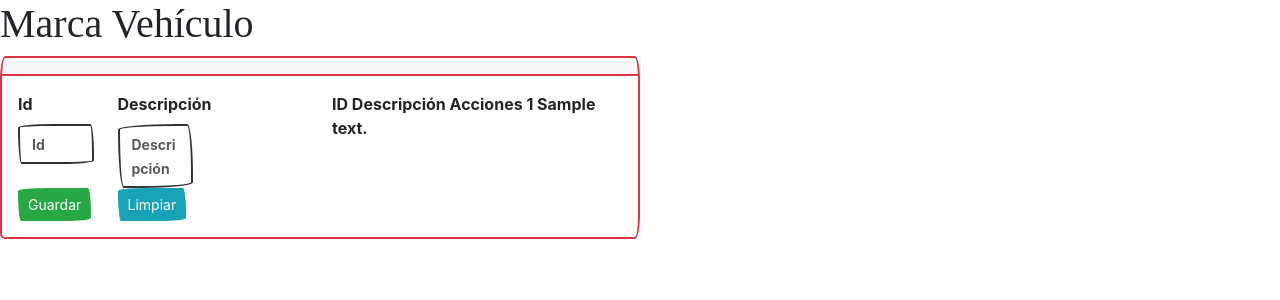
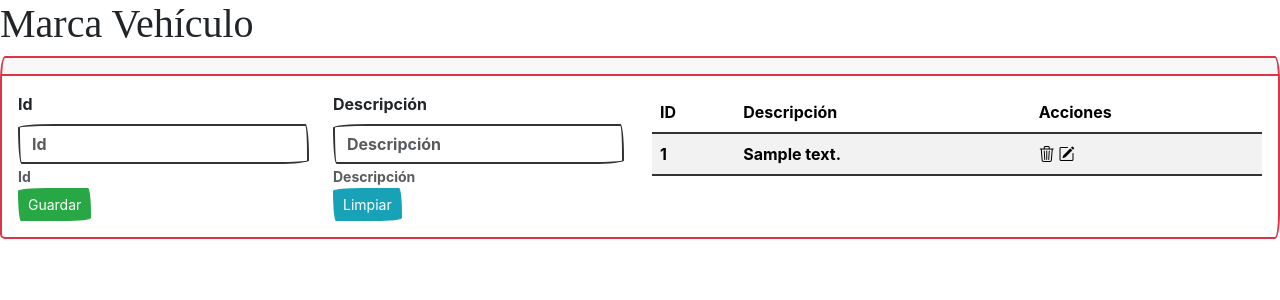
Before and after one commit to DavidMejiaBogota/Control_Combustible_Python, a Django app: page /control/mark/ in a window 1280 px wide. Shown: the part 60-360 px from the top of that part. Run offline with Django 4.2, Linux system fonts and the light colour scheme; the first user in the database is signed in; tables that the repository leaves empty hold one stand-in row (Sample ...); the page is wider than the window, and the part outside it is not shown; some libraries are stand-ins or nearby versions; some web fonts are replaced.

Commit message:
Agregar/crear registros de Marca

```diff
--- a/ctrl_comb/templates/ctrl_comb/mark-frm.html
+++ b/ctrl_comb/templates/ctrl_comb/mark-frm.html
@@ -1,19 +1,20 @@
-<form class="d-flex aling-item-center" method="POST">
+<form hx-post="{% url 'control:mark_save' %}" hx-target="#list"
+class="d-flex aling-item-center" method="POST">
     <fieldset>
         <div class="row">
             <div class="col-md-6">
                 <div class="form-grup">
                     <label for="id" class="form-label">Id</label>
-                    <imput type="text" class="form-control" id="id" aria-describedby="idhelp"
+                    <input type="text" class="form-control" id="id" aria-describedby="idhelp"
                     name="id" placeholder="Id" readonly value="{{obj.id}}">
-                    <small id="idhelp" class="form-text text-muted">Id</small>
+                    <small id="idthelp" class="form-text text-muted">Id</small>
                 </div>
             </div>
             <div class="col-md-6">
                 <div class="form-grup">
                     <label for="descript" class="form-label">Descripción</label>
-                    <imput type="text" class="form-control" id="descript" aria-describedby="idhelp"
-                    name="descript" placeholder="Descripción" readonly value="{{obj.descript}}">
+                    <input type="text" class="form-control" id="descript" aria-describedby="idhelp"
+                    name="descript" placeholder="Descripción" value="{{obj.descript}}">
                     <small id="descripthelp" class="form-text text-muted">Descripción</small>
                 </div>
             </div>
--- a/ctrl_comb/templates/ctrl_comb/mark-list.html
+++ b/ctrl_comb/templates/ctrl_comb/mark-list.html
@@ -1,5 +1,5 @@
 {% if obj %}
-<tabla class="table table-striped table-hover">
+<table class="table table-striped table-hover">
     <thead>
         <th>ID</th>
         <th>Descripción</th>
@@ -22,7 +22,7 @@
         </tr>
         {% endfor %}
     </tbody>
-</tabla>
+</table>
 {% else %}
 <p>No hay registros</p>
 {% endif %}
--- a/ctrl_comb/urls.py
+++ b/ctrl_comb/urls.py
@@ -3,4 +3,5 @@ from .views import *
 
 urlpatterns = [
     path('mark/',MarkList.as_view(),name="mark_list"),
+    path("mark/save",mark_save,name="mark_save"),
 ]
--- a/ctrl_comb/views.py
+++ b/ctrl_comb/views.py
@@ -8,3 +8,17 @@ class MarkList(ListView):
     model=Mark
     context_object_name="obj"
     ordering=["descript"]
+
+def mark_save(request):
+    context={}
+    template_name= "ctrl_comb/mark-list.html"
+
+    if request.method=="POST":
+        i = request.POST.get("id")
+        d = request.POST.get("descript")
+
+        o = Mark.objects.create(descript = d)
+    obj = Mark.objects.all().order_by("descript")
+    context["obj"] = obj
+
+    return render(request,template_name,context)
--- a/templates/base.html
+++ b/templates/base.html
@@ -7,9 +7,10 @@
     <meta name="viewport" content="width=device-width, initial-scale=1.0">
     <title>{% block titulo %}App Control Combustible {%endblock%}</title>
     <link rel="stylesheet" href="{% static 'css/bootstrap_sketchy.min.css' %}">
+    <link rel="stylesheet" href="https://cdn.jsdelivr.net/npm/bootstrap-icons@1.11.3/font/bootstrap-icons.min.css">
 </head>
 
-<body id="body">
+<body id="body" hx-headers='{"X-CSRFToken": "{{ csrf_token }}"}'>
     <!--Menú -->
     {% include "fragments/menu.html" %}
     <!--Fin Menú-->
--- a/templates/fragments/card_start.html
+++ b/templates/fragments/card_start.html
@@ -1,3 +1,3 @@
-<div class="card border-danger mb-3" style="max-width: 40rem;">
+<div class="card border-danger mb-3" style="max-width: 80rem;">
     <div class="card-header">{{ header|default:"" }}</div>
     <div class="card-body">
```
